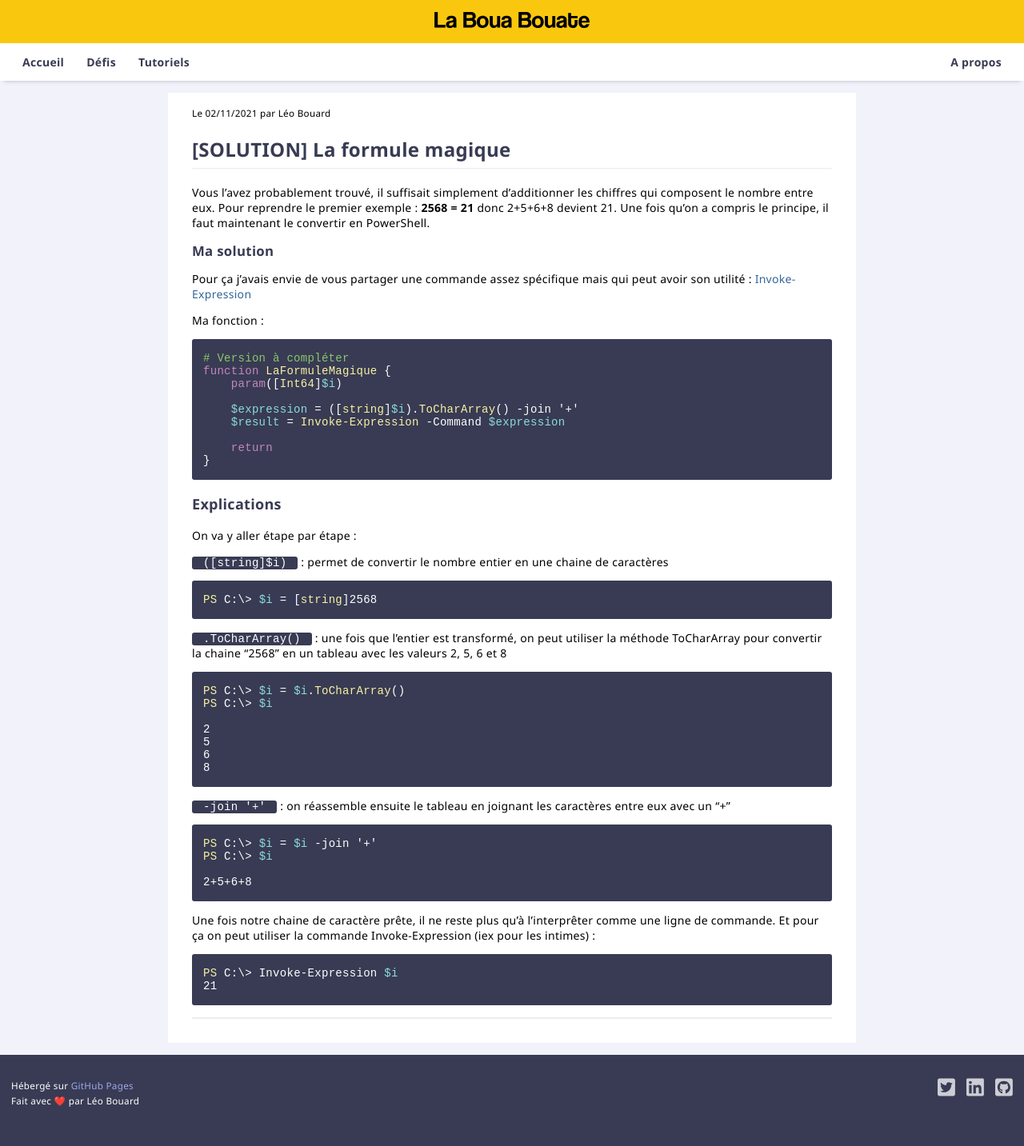
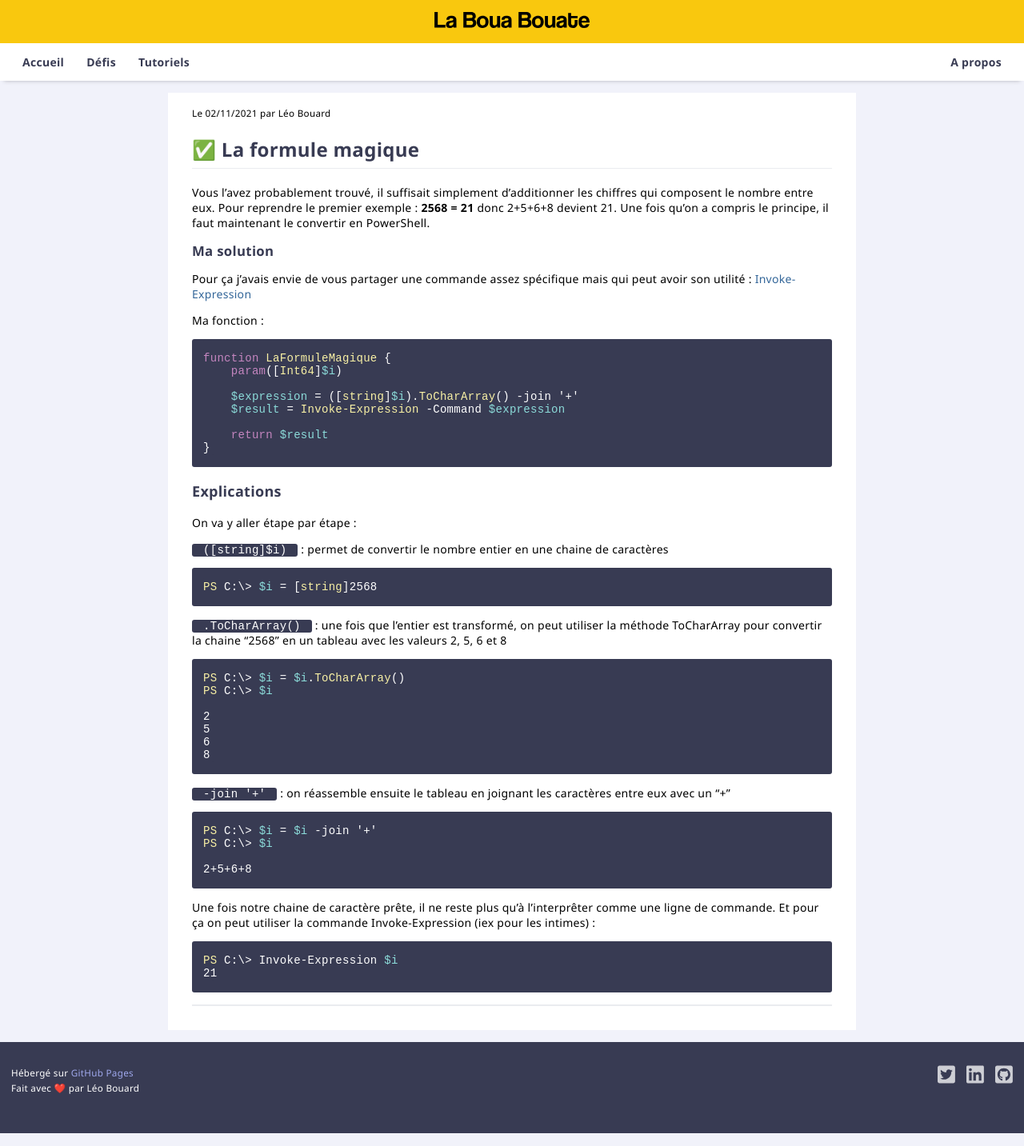
Before and after one commit to leobouard/leobouard.github.io, a Jekyll site: the page built from _posts/2021-11-02-la-formule-magique-soluce.md, in a window 1280 px wide. Shown: the whole page at 80% size. Built offline with Jekyll 4.4.1, drawn with Linux system fonts in a browser that asks for light colours.

Commit message:
Update posts

````diff
--- a/_posts/2021-11-02-la-formule-magique-soluce.md
+++ b/_posts/2021-11-02-la-formule-magique-soluce.md
@@ -1,6 +1,6 @@
 ---
 layout: post
-title: "[SOLUTION] La formule magique"
+title: "✅ La formule magique"
 ---
 
 Vous l'avez probablement trouvé, il suffisait simplement d'additionner les chiffres qui composent le nombre entre eux. Pour reprendre le premier exemple : **2568 = 21** donc 2+5+6+8 devient 21. Une fois qu'on a compris le principe, il faut maintenant le convertir en PowerShell.
@@ -13,14 +13,13 @@ Ma fonction :
 
 ```powershell
 
-# Version à compléter
 function LaFormuleMagique {
     param([Int64]$i)
 
     $expression = ([string]$i).ToCharArray() -join '+'
     $result = Invoke-Expression -Command $expression
 
-    return
+    return $result
 }
 
 ```
````
Also changed, not shown: _posts/2021-07-23-jour-de-paie-soluce.md (+1 -1 lines), _posts/2022-04-10-le-nom-le-plus-long-soluce.md (+1 -1 lines), _posts/2022-04-10-le-nom-le-plus-long.md (+6 -0 lines).
